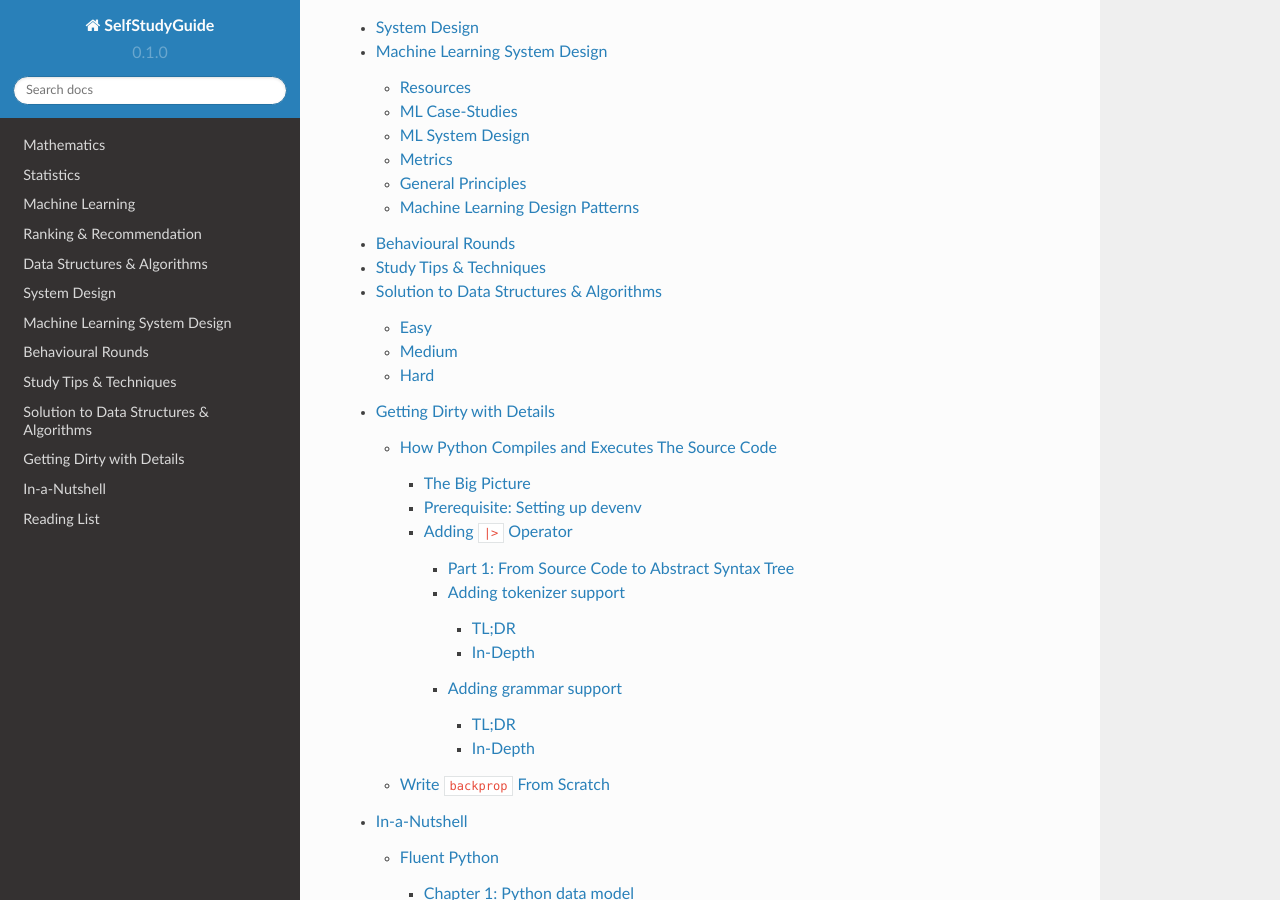
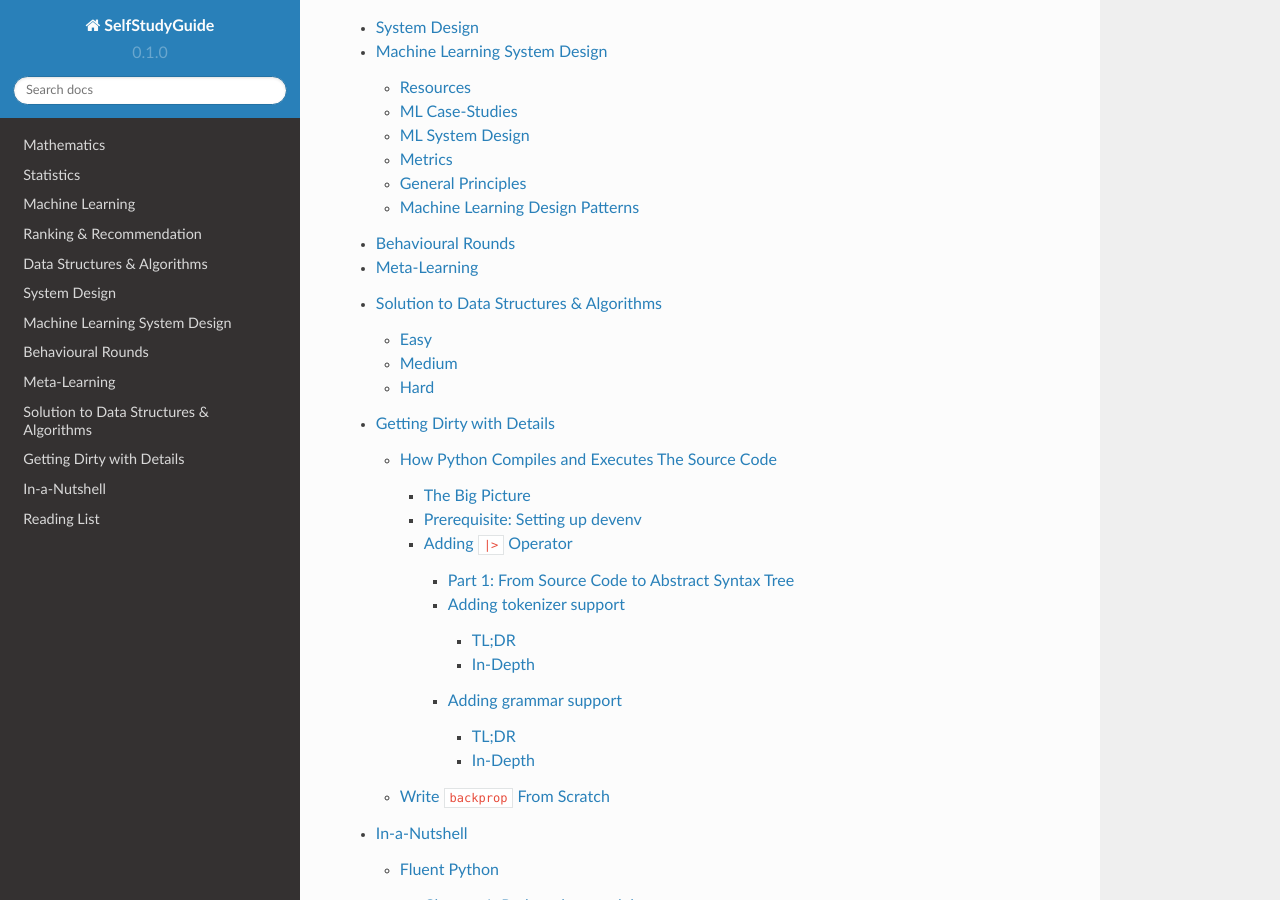
Before and after one commit to uselesstechjunks/leetcode, a Sphinx documentation site: the page built from docs/source/index.rst, in a window 1280 px wide and 900 px high, scrolled down 1781 px. Built offline with Sphinx 7.4.7 and the Read the Docs theme 2.0.0, drawn with Linux system fonts in a browser that asks for light colours; pages that are not in the unit, such as notebooks, are missing from menus.

Commit message:
Update studytips.rst

```diff
--- a/docs/source/studytips.rst
+++ b/docs/source/studytips.rst
@@ -1,2 +1,6 @@
-Study Tips & Techniques
-========================================
+Meta-Learning
+#####################################
+
+.. toctree::
+
+   active-recall
```
